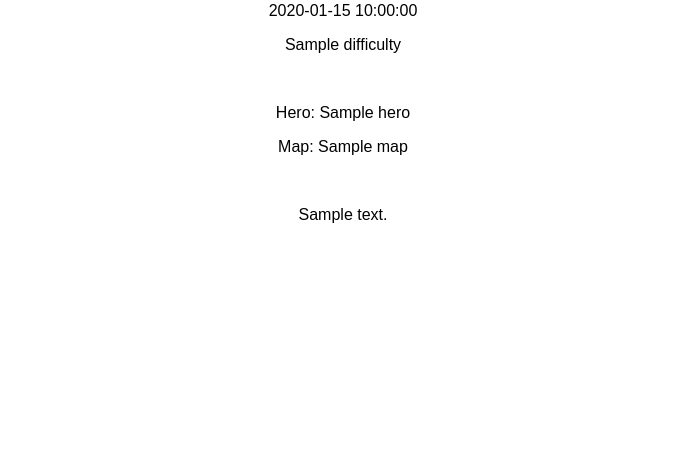
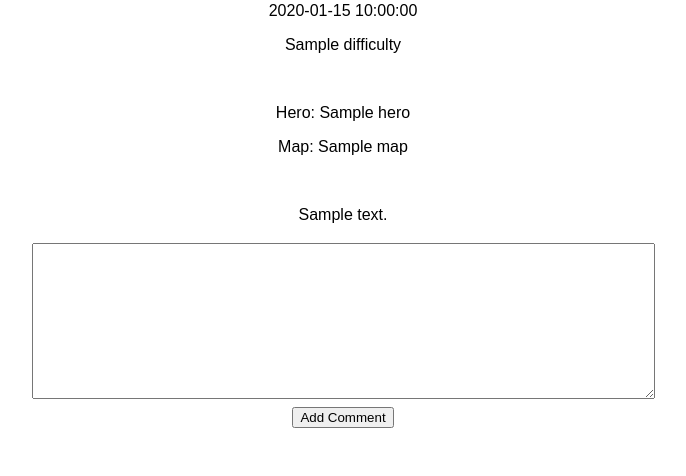
Before and after one commit to wellesley-cs304-sp19/semester-project-overwatchtipstricks, a Flask app: template ALPHA/templates/trick.html in a window 1280 px wide. Shown: the part 324-800 px from the top of the page, without its empty margins (297-983 px from the left). Run offline with Flask 2, Linux system fonts and the light colour scheme; the template is opened without the code that fills it: most values are stand-ins (such as "Sample title", 1, 10 or a date in 2020).

Commit message:
adding comments to the ovw database

```diff
--- a/ALPHA/app.py
+++ b/ALPHA/app.py
@@ -109,7 +109,19 @@ def search():
 def tipPage(tipID):
     conn = tt.getConn('ovw')
     tip = tt.getTip(conn, tipID)
+
+    if request.method == 'POST' and request.form['addComment'] == 'Add Comment':
+        uID = 1 #Need to update this once login has been implemented
+        commentText = request.form.get("commentText")
+        m = tt.insertComment(conn, {'uID': uID, 'tipID': tipID, 'commentText': commentText})
+        if m == 'success':
+            flash('Your comment has been added to the database')
+        else:
+            flash("Your comment was not able to be added to the database")
+
+
     return render_template('trick.html', trick = tip)
+
 
 
 if (__name__ == '__main__'):
--- a/ALPHA/templates/trick.html
+++ b/ALPHA/templates/trick.html
@@ -15,4 +15,15 @@
 <br>
 <p>{{trick.postText}}
 
+<form method="POST" action={{url_for('tipPage', tipID=trick.tipID)}} enctype="multipart/form-data" id="commentForm">
+    <table id="commentTable" align="center">
+    <tr><label for="comment box" >
+            <td><textarea name="commentText" rows="10" cols="75" placeholder="Enter comment here...">
+
+            </textarea></td></tr>
+</label>
+        <tr><td><input id="addCommentButton" name="addComment" type="submit" value="Add Comment"></td></tr>
+    </table>
+
+</form>
 {% endblock %}
```
Also changed, not shown: ALPHA/tt.py (+10 -0 lines).
